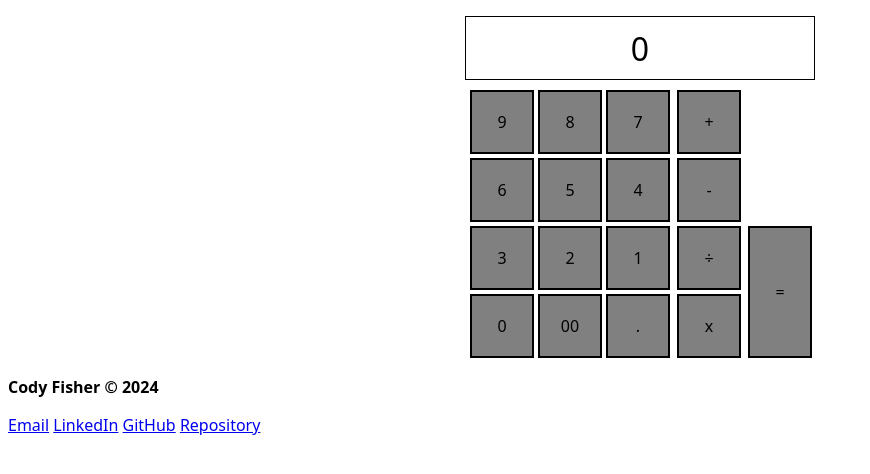
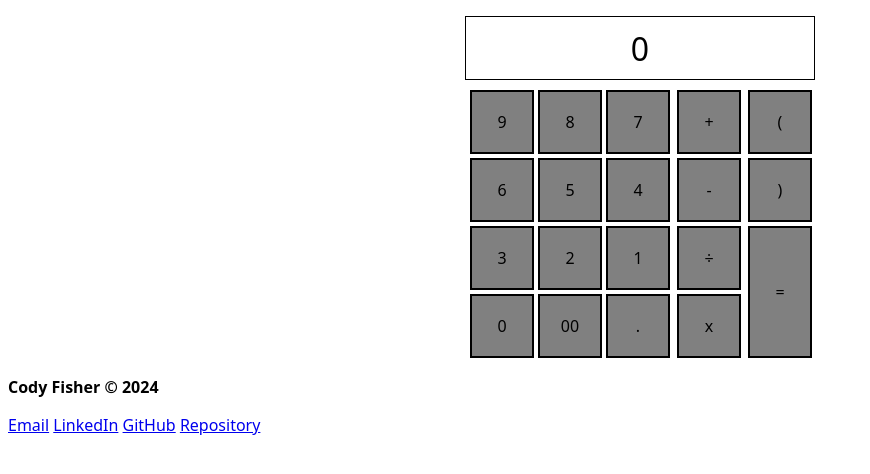
Before and after one commit to CFisher21/Calculator, a plain HTML site: page index.html in a window 1280 px wide. Shown: the whole page, without its empty margins (0-870 px from the left). Drawn offline with Linux system fonts and the light colour scheme.

Commit message:
added the bracket buttons

```diff
--- a/index.html
+++ b/index.html
@@ -34,6 +34,8 @@
             <a id="multiply" class="button">x</a>
           </div>
           <div class="equals">
+            <a id="bracket-open" class="button">(</a>
+            <a id="bracket-close" class="button">)</a>
           <a id="equals" class="button">=</a>
         </div>
         </div>
--- a/styles.css
+++ b/styles.css
@@ -27,8 +27,7 @@
 .equals {
     width: 20%;
     height: 100%;
-    align-items: flex-end;
-    flex-grow: 1;
+    flex-direction: column;
 }
 
 .calculator {
```
